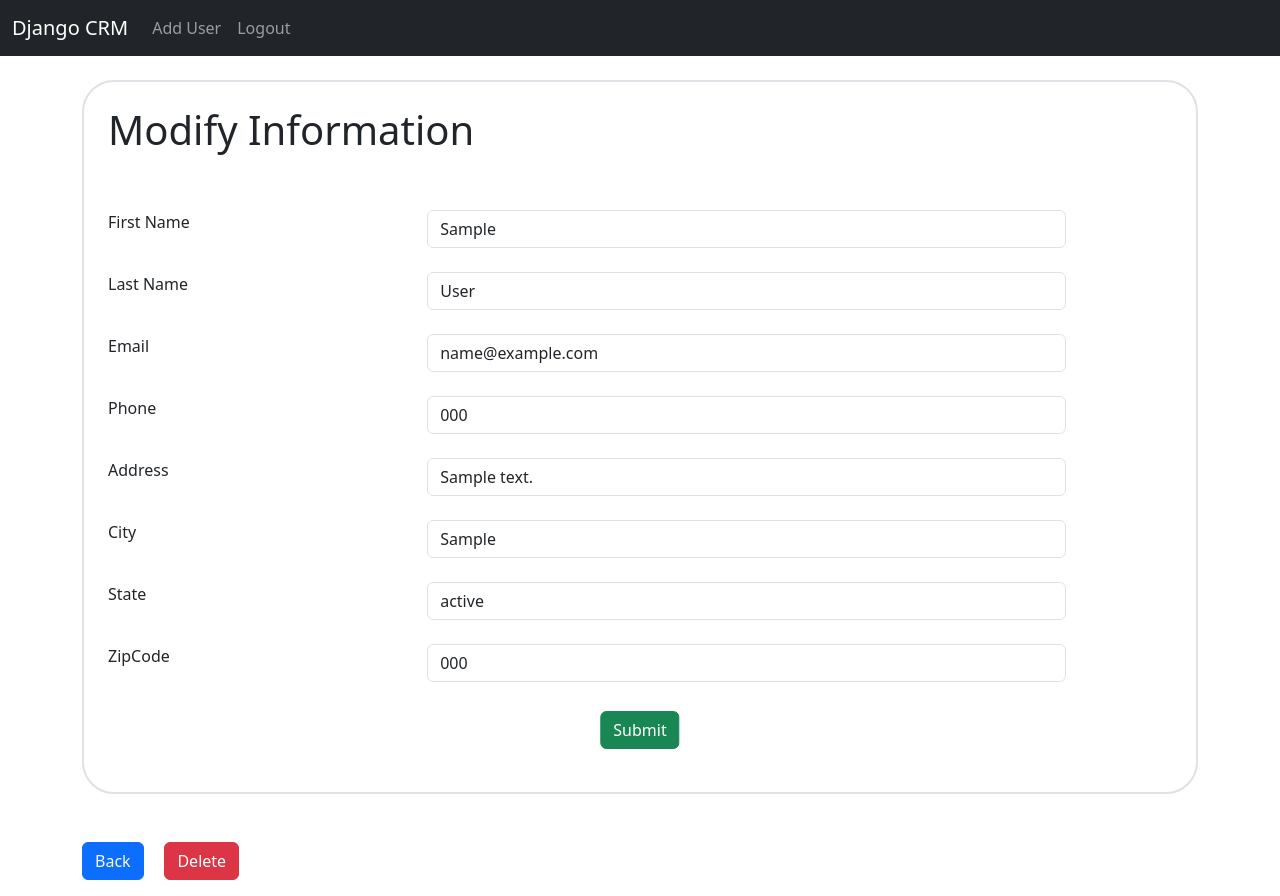
After one commit to lsao2000/CRM-Django, a Django app: page /record/1 in a window 1280 px wide. The commit adds this page. Run offline with Django 4.2, Linux system fonts and the light colour scheme; a user stored in the database is signed in; tables that the repository leaves empty hold one stand-in row (values such as "Sample post").

Commit message:
Adduser and Delete user into table record

```diff
--- a/CRMProject/CRMApp/website/templates/navbar.html
+++ b/CRMProject/CRMApp/website/templates/navbar.html
@@ -8,11 +8,14 @@
         <ul class="navbar-nav me-auto mb-2 mb-lg-0">
           {% if user.is_authenticated %}
             <li class="nav-item">
+              <a href="{% url 'AddUser' %}" class="nav-link">Add User</a>
+            </li>
+            <li class="nav-item">
               <a class="nav-link " href="{% url 'logout'%}">Logout</a>
             </li>
           {% else %}
             <li class="nav-item">
-              <a class="nav-link " href="{% url 'home' %}">Login</a>
+              <a class="nav-link " href="{% url 'login' %}">Login</a>
             </li>
             <li class="nav-item">
               <a class="nav-link " href="{% url 'register' %}">Register</a>
--- /dev/null
+++ b/CRMProject/CRMApp/website/templates/record.html
@@ -0,0 +1,66 @@
+{% extends 'base.html' %}
+{% block title %}
+    UserData
+{% endblock%}
+
+{% block content %}
+<!-- style="border: 1px solid black; border-radius: 9px; padding: 15px; align-items: center; justify-content: center; text-align: center; margin: auto; width: 50%;" -->
+
+<!-- Customer_record stands for the user and all information about him we get that from the home page with rendering the varible customer_record -->
+<form action="" class="form border rounded-5 border-2 p-4">
+    <h1> Modify Information </h1>
+    <br>
+    <br>
+    <div style="width: 100%;">
+        <label for="" style="width: 30%; float: left;">First Name</label>
+        <input style="width: 60%;" class="form-control" type="text" value="{{ customer_record.first_name }}">
+    </div>
+    <br />
+    <div style="width: 100%;">
+        <label style="float: left; width: 30%;" for="">Last Name</label>
+        <input style="width: 60%;" class="form-control" type="text" value="{{ customer_record.last_name }}">
+    </div>
+    <br />
+    <div style="width: 100%;">
+        <label style="width: 30%; float: left;" for="">Email</label>
+        <input style="width: 60%;" class="form-control" type="text" value="{{ customer_record.email}}">
+    </div>
+    <br />
+    <div style="width: 100%;">
+        <label style="width: 30%; float: left;" for="">Phone</label>
+        <input style="width: 60%;" class="form-control" type="text" value="{{ customer_record.phone }}" name="" id="">
+    </div>
+    <br />
+    <div style="width: 100%;">
+        <label style="width: 30%; float: left;" for="">Address</label>
+        <input style="width: 60%;" class="form-control" type="text" name="" value="{{ customer_record.address }}" id="">
+    </div>
+    <br />
+    <div style="width: 100%;">
+        <label style="width: 30%; float: left;" for="">City</label>
+        <input style="width: 60%;" class="form-control" type="text" value="{{ customer_record.city }}" name="" id="">
+    </div>
+    <br />
+    <div style="width: 100%;">
+        <label style="width: 30%; float: left;" for="">State</label>
+        <input style="width: 60%;" class="form-control" type="text" value="{{ customer_record.state }}">
+    </div>
+    <br />
+    <div style="width: 100%;">
+        <label style="width: 30%; float: left;" for="">ZipCode</label>
+        <input style="width: 60%;" type="text" class="form-control" name="" value="{{ customer_record.zipcode }}" id="">
+    </div>
+    <br>
+    <br>
+    <!-- <div class="w-25 mx-auto"> -->
+        <input type="submit" class="position-relative start-50 translate-middle btn btn-success">
+    <!-- </div> -->
+</form>
+<!-- style="background-color: rgb(128, 127, 127); border: none; padding: 8px; margin: 3px; border-radius: 6px;" -->
+<br/>
+<br/>
+<a href="{% url 'home'%}" class="btn btn-primary text-decoration-none text-light mb-3">Back</a>
+&nbsp; &nbsp;
+<a href="{% url 'Delete' customer_record.id %}" class="btn btn-danger mb-3">Delete</a>
+
+{% endblock %}
--- a/CRMProject/CRMApp/website/urls.py
+++ b/CRMProject/CRMApp/website/urls.py
@@ -3,7 +3,10 @@ from . import views
 
 urlpatterns = [
     path('', views.home, name='home'),
-    # path('login/', views.login_user, name='login'),
+    path('login/', views.login_user, name='login'),
     path('logout/', views.logout_user, name='logout'),
     path('register/', views.register_user, name='register'),
+    path("record/<int:pk>", views.customer_record, name='record'),
+    path("Delete/<int:pk>", views.DeleteRecord, name='Delete'),
+    path("AddUser/", views.AddUser, name="AddUser")
 ]
--- a/CRMProject/CRMApp/website/views.py
+++ b/CRMProject/CRMApp/website/views.py
@@ -1,29 +1,37 @@
 from django.shortcuts import render, redirect
 from django.contrib.auth import authenticate, login, logout
 from django.contrib import messages
-from .forms import SignUpForm
+from .forms import SignUpForm, AddNewUser
 from .models import Record
 # Create your views here.
 
 def home(request):
-    records = Record.objects.all()
-    if request.method == "POST" :
-        username = request.POST['username']
-        password = request.POST['password']
-        # Authenticate
-        user = authenticate(request, username=username, password= password)
-        if user is not None:
-            login(request, user)
-            messages.success(request , "You have been logged in succesfuly ...")
-            return redirect("home")
-        else:
-            messages.success(request, "the username or the password is wrong ...")
-            return redirect("home")
-    else:
+    if request.user.is_authenticated :
+        records = Record.objects.all()
         return render(request, 'home.html', {'records':records})
+    else :
+        return redirect("login")
+    return render(request, 'home.html')
 
-# def login_user(request):
-#     pass
+def login_user(request):
+    if request.user.is_authenticated:
+        messages.success(request, "You are already logged in")
+        return redirect("home")
+    else :
+        if request.method == 'POST':
+            username = request.POST['username']
+            password = request.POST['password']
+            # Check if the information is correct
+            user = authenticate(request, username= username, password= password)
+            if user is not None :
+                login(request, user)
+                messages.success(request, "You have been logged in successfuly")
+                return redirect("home")
+            else :
+                messages.success(request, "The username or the password is incorrect")
+                return redirect("login")
+    # rendering the login page that appear in the web page
+    return render(request, 'login.html')
 
 def logout_user(request):
     logout(request, )
@@ -31,17 +39,54 @@ def logout_user(request):
     return redirect("home")
 
 def register_user(request):
-    if request.method == 'POST':
-        form = SignUpForm(request.POST)
-        if form.is_valid():
-            form.save()
-            # Authenticate and login
-            username = form.cleaned_data['username']
-            password = form.cleaned_data['password1']
-            user = authenticate(username=username, password=password)
-            login(request, user)
-            messages.success(request, "You have been Successfuly Register")
-            return redirect('home')
-    else:
-        form = SignUpForm()
-    return render(request, 'register.html', {"form":form})
+    if request.user.is_authenticated:
+        messages.success(request, "You are already logged in")
+        return redirect("home")
+    else :
+        if request.method == 'POST':
+            form = SignUpForm(request.POST)
+            if form.is_valid():
+                form.save()
+                # Authenticate and login
+                username = form.cleaned_data['username']
+                password = form.cleaned_data['password1']
+                user = authenticate(username=username, password=password)
+                login(request, user)
+                messages.success(request, "You have been Successfuly Register")
+                return redirect('home')
+        else:
+            form = SignUpForm()
+        return render(request, 'register.html', {"form":form})
+
+def customer_record(request, pk):
+    if request.user.is_authenticated :
+        customer_record = Record.objects.get(id=pk)
+        return render(request, 'record.html', {'customer_record':customer_record})
+    else :
+        messages.success(request, "You Must Be Logged In")
+        return redirect("home")
+
+def DeleteRecord(request, pk):
+    # Check if the user is already logged in
+    if request.user.is_authenticated :
+        # Delete the user that admin chosse to delete it
+        user_delted = Record.objects.get(id=pk)
+        user_delted.delete()
+        messages.success(request, "User Has Been Deleted Succesfully...😁")
+        return redirect("home")
+    else :
+        messages.success(request, "You Must Be Logged In..!!")
+        return redirect("login")
+
+def AddUser(request):
+    form = AddNewUser(request.POST or None)
+    if request.user.is_authenticated:
+        if request.method == "POST":
+            if form.is_valid():
+                add_record = form.save()
+                messages.success(request, "The User Has Been Add Succesfully")
+                return redirect("home")
+        return render(request, "AddUser.html", {"form":form})
+    else :
+        messages.success(request, "You Must Be Logged In ...!!")
+        return redirect("login")
```
Also changed, not shown: CRMProject/CRMApp/website/forms.py (+15 -0 lines), CRMProject/CRMApp/website/templates/AddUser.html (added, +26 -0 lines), CRMProject/CRMApp/website/templates/home.html (+10 -28 lines), CRMProject/CRMApp/website/templates/login.html (added, +29 -0 lines), CRMProject/CRMApp/website/templates/register.html (+7 -1 lines).
